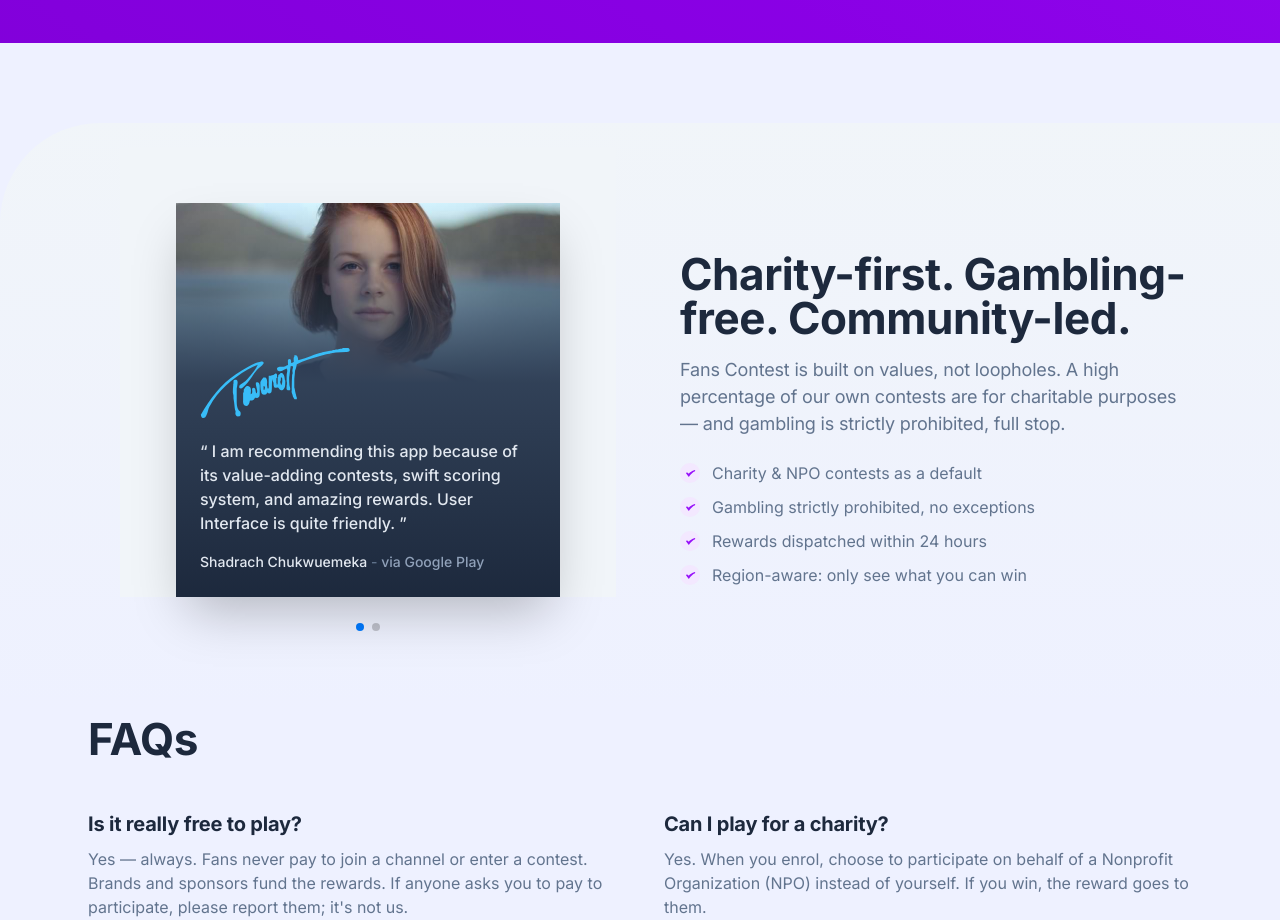
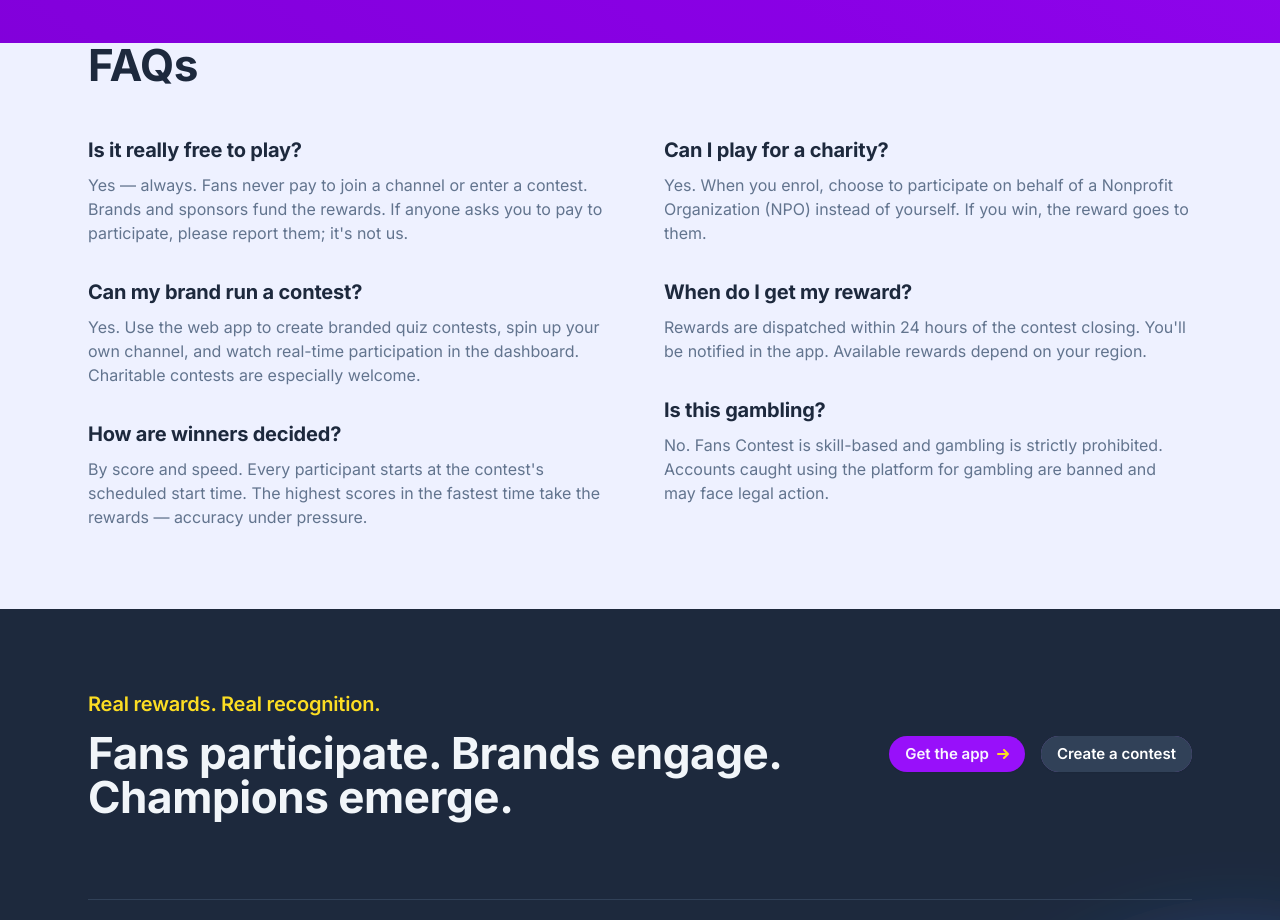
Before and after one commit to fanscontest/website, a Next.js app: page / in a window 1280 px wide. Shown: the part 4260-5180 px from the top of the page. Built offline with nearby package versions, Linux system fonts and the light colour scheme.

Commit message:
remove(section-06): drop 'Charity-first. Gambling-free. Community-led.' section

```diff
--- a/app/(default-pages)/page.tsx
+++ b/app/(default-pages)/page.tsx
@@ -4,7 +4,6 @@
 import Section03 from '@/components/section-03'
 import Section04 from '@/components/section-04'
 import Section05 from '@/components/section-05'
-import Section06 from '@/components/section-06'
 import Faqs from '@/components/faqs'
 import Cta from '@/components/cta'
 
@@ -19,7 +18,6 @@
       <Section03 />
       <Section04 />
       <Section05 />
-      <Section06 />
       <Faqs />
       <Cta />
     </>
--- a/components/section-06.tsx
+++ /dev/null
@@ -1,165 +0,0 @@
-'use client'
-
-import { useEffect } from 'react'
-import Image from 'next/image'
-import Testimonial01 from '@/public/images/testimonial-01.jpg'
-import TestimonialSign01 from '@/public/images/testimonial-sign-01.svg'
-import Testimonial02 from '@/public/images/testimonial-02.jpg'
-import TestimonialSign02 from '@/public/images/testimonial-sign-02.svg'
-
-// Import Swiper
-import Swiper, { Pagination, EffectFade } from 'swiper'
-import 'swiper/swiper.min.css'
-import 'swiper/css/effect-fade'
-import 'swiper/css/pagination'
-Swiper.use([Pagination, EffectFade])
-
-export default function Section06() {
-
-  useEffect(() => {
-    const testimonial = new Swiper('.testimonial-carousel', {
-      slidesPerView: 1,
-      watchSlidesProgress: true,
-      effect: 'fade',
-      pagination: {
-        el: '.testimonial-carousel-pagination',
-        clickable: true,
-      },
-    })
-  }, [])
-
-  return (
-    <section className="mt-12 md:mt-20" data-aos-id-6>
-      <div className="relative max-w-7xl mx-auto">
-        {/* Bg */}
-        <div
-          className="absolute inset-0 rounded-tl-[100px] mb-24 md:mb-0 bg-linear-to-b from-slate-100 pointer-events-none -z-10"
-          aria-hidden="true"
-        />
-
-        <div className="max-w-6xl mx-auto px-4 sm:px-6">
-          <div className="py-12 md:py-20">
-            {/* Section content */}
-            <div className="relative max-w-xl mx-auto md:max-w-none text-center md:text-left flex flex-col md:flex-row items-center justify-end">
-              {/* Content */}
-              <div className="w-[512px] max-w-full shrink-0 md:order-1">
-                {/* Copy */}
-                <h2 className="h2 mb-4" data-aos="fade-up" data-aos-anchor="[data-aos-id-6]" data-aos-delay="100">
-                  Charity-first. Gambling-free. Community-led.
-                </h2>
-                <p className="text-lg text-slate-500 mb-6" data-aos="fade-up" data-aos-anchor="[data-aos-id-6]" data-aos-delay="200">
-                  Fans Contest is built on values, not loopholes. A high percentage of our own contests are for charitable purposes — and gambling is strictly prohibited, full stop.
-                </p>
-                <ul
-                  className="inline-flex flex-col text-slate-500 space-y-2.5"
-                  data-aos="fade-up"
-                  data-aos-anchor="[data-aos-id-6]"
-                  data-aos-delay="300"
-                >
-                  <li className="flex items-center">
-                    <svg className="shrink-0 mr-3" width="20" height="20" xmlns="http://www.w3.org/2000/svg">
-                      <circle className="fill-purple-100" cx="10" cy="10" r="10" />
-                      <path
-                        className="fill-purple-600"
-                        d="M15.335 7.933 14.87 7c-4.025 1.167-6.067 3.733-6.067 3.733l-1.867-1.4-.933.934L8.802 14c2.158-4.025 6.533-6.067 6.533-6.067Z"
-                      />
-                    </svg>
-                    <span>Charity &amp; NPO contests as a default</span>
-                  </li>
-                  <li className="flex items-center">
-                    <svg className="shrink-0 mr-3" width="20" height="20" xmlns="http://www.w3.org/2000/svg">
-                      <circle className="fill-purple-100" cx="10" cy="10" r="10" />
-                      <path
-                        className="fill-purple-600"
-                        d="M15.335 7.933 14.87 7c-4.025 1.167-6.067 3.733-6.067 3.733l-1.867-1.4-.933.934L8.802 14c2.158-4.025 6.533-6.067 6.533-6.067Z"
-                      />
-                    </svg>
-                    <span>Gambling strictly prohibited, no exceptions</span>
-                  </li>
-                  <li className="flex items-center">
-                    <svg className="shrink-0 mr-3" width="20" height="20" xmlns="http://www.w3.org/2000/svg">
-                      <circle className="fill-purple-100" cx="10" cy="10" r="10" />
-                      <path
-                        className="fill-purple-600"
-                        d="M15.335 7.933 14.87 7c-4.025 1.167-6.067 3.733-6.067 3.733l-1.867-1.4-.933.934L8.802 14c2.158-4.025 6.533-6.067 6.533-6.067Z"
-                      />
-                    </svg>
-                    <span>Rewards dispatched within 24 hours</span>
-                  </li>
-                  <li className="flex items-center">
-                    <svg className="shrink-0 mr-3" width="20" height="20" xmlns="http://www.w3.org/2000/svg">
-                      <circle className="fill-purple-100" cx="10" cy="10" r="10" />
-                      <path
-                        className="fill-purple-600"
-                        d="M15.335 7.933 14.87 7c-4.025 1.167-6.067 3.733-6.067 3.733l-1.867-1.4-.933.934L8.802 14c2.158-4.025 6.533-6.067 6.533-6.067Z"
-                      />
-                    </svg>
-                    <span>Region-aware: only see what you can win</span>
-                  </li>
-                </ul>
-              </div>
-
-              {/* Carousel */}
-              <div className="w-full max-w-sm md:max-w-none md:mr-8 mt-12 md:mt-0" data-aos="fade-up" data-aos-anchor="[data-aos-id-6]">
-                <div className="relative max-w-sm mx-auto">
-                  <div className="absolute inset-0 mb-10 -mt-14 -mx-14 bg-slate-100 -z-10" aria-hidden="true" />
-
-                  {/* Carousel built with Swiper.js [https://swiperjs.com/] */}
-                  {/* * Custom styles in src/css/additional-styles/theme.scss */}
-                  <div className="testimonial-carousel swiper-container max-w-sm mx-auto sm:max-w-none">
-                    <div className="swiper-wrapper">
-                      {/* Card #1 */}
-                      <div className="swiper-slide flex flex-col h-auto shadow-2xl text-left">
-                        <div className="relative after:absolute after:inset-0 after:bg-linear-to-t after:from-slate-700">
-                          <Image src={Testimonial01} className="md:max-w-none" width={384} height={180} alt="Testiomonial 01" />
-                        </div>
-                        <div className="grow flex flex-col relative bg-linear-to-t from-slate-800 to-slate-700 p-6 pt-14">
-                          <Image
-                            className="absolute bottom-full translate-y-1/2"
-                            src={TestimonialSign01}
-                            alt="Testiomonial sign 01"
-                          />
-                          <p className="grow font-medium text-slate-200 mb-4">
-                            “ I am recommending this app because of its value-adding contests, swift scoring system, and amazing rewards. User Interface is quite friendly. ”
-                          </p>
-                          <div className="font-medium text-sm text-slate-500">
-                            <span className="text-slate-200">Shadrach Chukwuemeka</span> - <span className="text-slate-400">via Google Play</span>
-                          </div>
-                        </div>
-                      </div>
-
-                      {/* Card #2 */}
-                      <div className="swiper-slide flex flex-col h-auto shadow-2xl text-left">
-                        <div className="relative after:absolute after:inset-0 after:bg-linear-to-t after:from-slate-700">
-                          <Image src={Testimonial02} className="md:max-w-none" width={384} height={180} alt="Testiomonial 02" />
-                        </div>
-                        <div className="grow flex flex-col relative bg-linear-to-t from-slate-800 to-slate-700 p-6 pt-14">
-                          <Image
-                            className="absolute bottom-full translate-y-1/2"
-                            src={TestimonialSign02}
-                            alt="Testiomonial sign 02"
-                          />
-                          <p className="grow font-medium text-slate-200 mb-4">
-                            “ Fans Contest is more than an app, it's an impressive initiative — hosting the combination of fun, thrill, education and wins in one platform. Kudos! ”
-                          </p>
-                          <div className="font-medium text-sm text-slate-500">
-                            <span className="text-slate-200">Olateju Benjamin</span> - <span className="text-slate-400">via Google Play</span>
-                          </div>
-                        </div>
-                      </div>
-                    </div>
-                  </div>
-
-                  {/* Bullets */}
-                  <div className="mt-4">
-                    <div className="testimonial-carousel-pagination text-center" />
-                  </div>
-                </div>
-              </div>
-            </div>
-          </div>
-        </div>
-      </div>
-    </section>
-  )
-}
```
